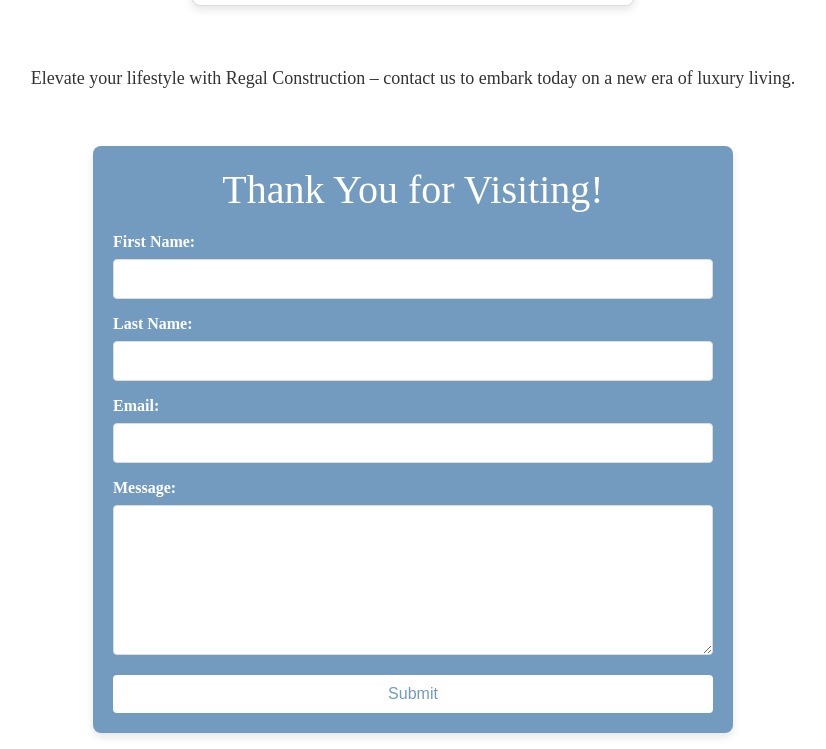
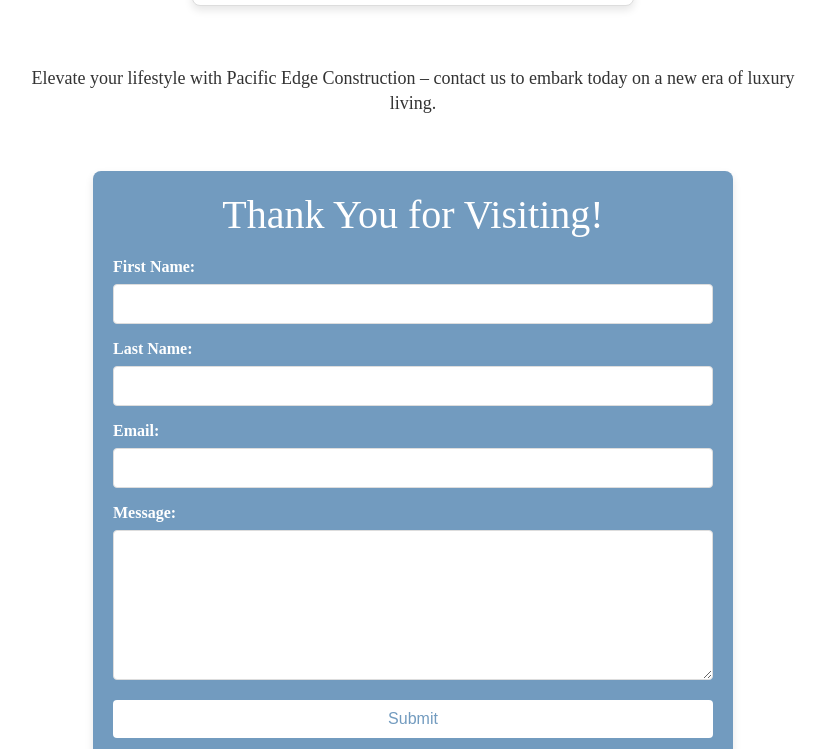
Before and after one commit to ServingChampions/UATPacificEdge, a plain HTML site: page connect1.html in a window 1280 px wide. Shown: the part 852-1601 px from the top of the page, without its empty margins (227-1053 px from the left). Drawn offline with Linux system fonts and the light colour scheme.

Commit message:
Update connect1.html

```diff
--- a/connect1.html
+++ b/connect1.html
@@ -74,7 +74,7 @@
 </section>
 
 <section class="info-section">
-  <h2>Elevate your lifestyle with Regal Construction – contact us to embark today on a new era of luxury living.</h2>
+  <h2>Elevate your lifestyle with Pacific Edge Construction – contact us to embark today on a new era of luxury living.</h2>
 </section>
 
 
```
